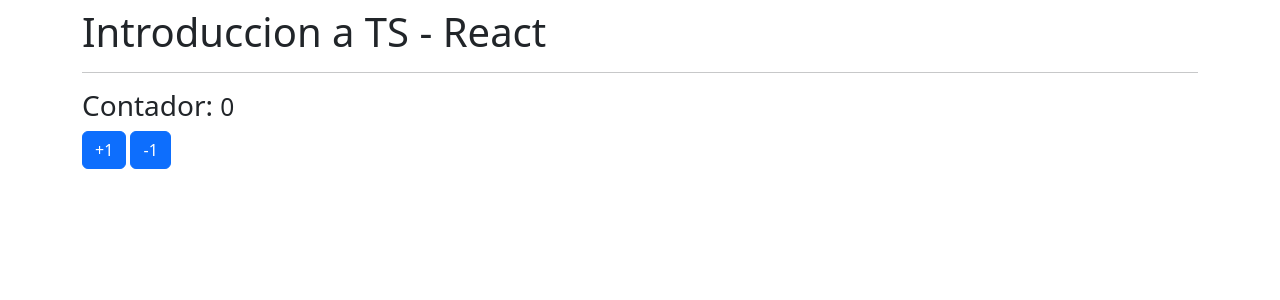
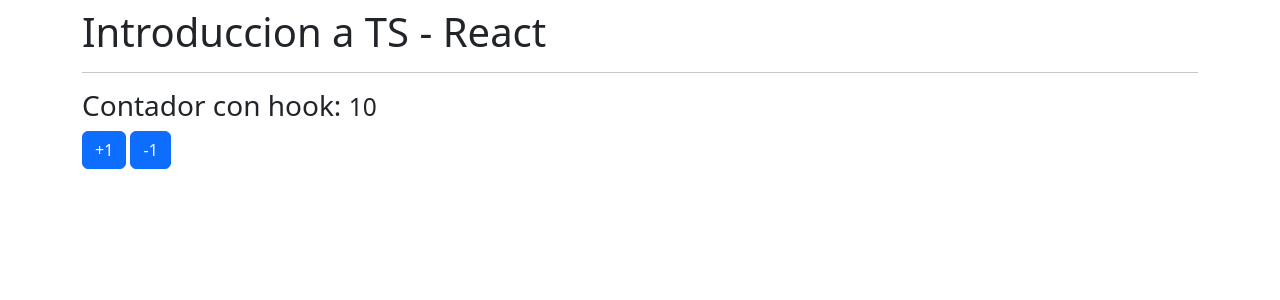
Before and after one commit to Cristaldo-Fiorela/React-Native-Udemy, a React (Vite) app in the folder 01-React+Typescript/: page / in a window 1280 px wide. Shown: the top 300 px of the page. Built offline with nearby package versions, Linux system fonts and the light colour scheme.

Commit message:
utilizando custom hooks con TSen el contador ya creado

```diff
--- a/01-React+Typescript/src/App.tsx
+++ b/01-React+Typescript/src/App.tsx
@@ -1,4 +1,5 @@
 import Contador from "./components/Contador";
+import ContadorConHook from "./components/ContadorConHook";
 import Funciones from "./typescript/Funciones";
 import ObjetosLiterales from "./typescript/ObjetosLiterales"
 import TiposBasicos from "./typescript/TiposBasicos";
@@ -12,7 +13,8 @@
       {/* <TiposBasicos /> */}
       {/* <ObjetosLiterales /> */}
       {/* <Funciones /> */}
-      <Contador />
+      {/* <Contador /> */}
+      <ContadorConHook />
     </div>
   )
 }
--- /dev/null
+++ b/01-React+Typescript/src/components/ContadorConHook.tsx
@@ -0,0 +1,22 @@
+import useCounter from "../hooks/useCounter";
+
+const ContadorConHook = ( ) => {
+
+    const {valor, acumular} = useCounter();
+    return (
+        <>
+            <h3>Contador con hook: <small>{ valor }</small></h3>
+
+            <button
+                className="btn btn-primary"
+                onClick={() => acumular(1)}
+            >+1</button>
+            &nbsp;
+            <button
+                className="btn btn-primary"
+                onClick={() => acumular(-1)}
+            >-1</button></>
+    )
+}
+
+export default ContadorConHook
--- /dev/null
+++ b/01-React+Typescript/src/hooks/useCounter.tsx
@@ -0,0 +1,17 @@
+import { useState } from "react";
+
+const useCounter = (inicial: number = 10) => {
+
+    const [valor, setValor] = useState(inicial);
+
+    const acumular = (numero: number) => {
+        setValor(valor + numero);
+    }
+
+    return {
+        valor,
+        acumular
+    }
+}
+
+export default useCounter
```
